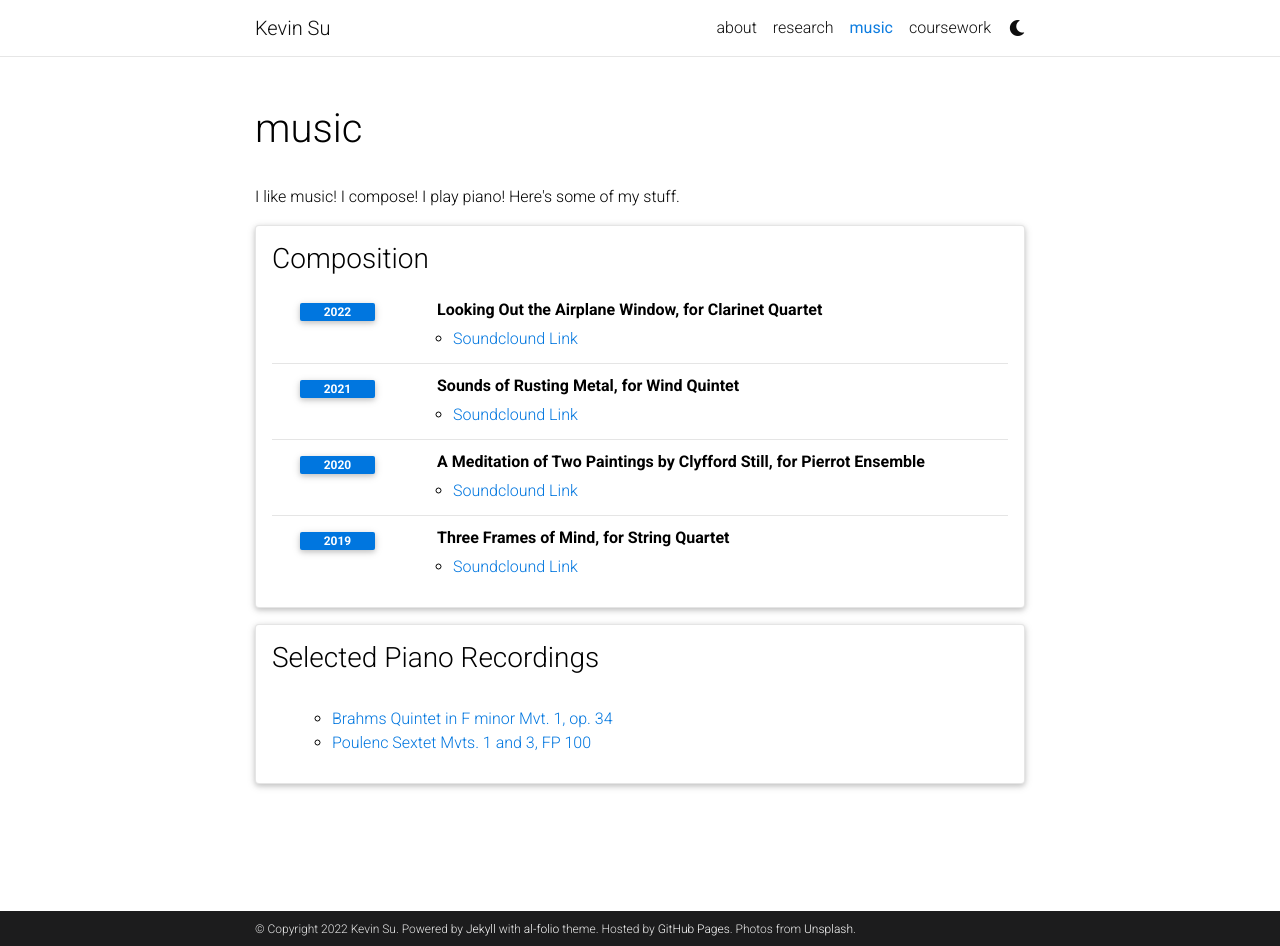
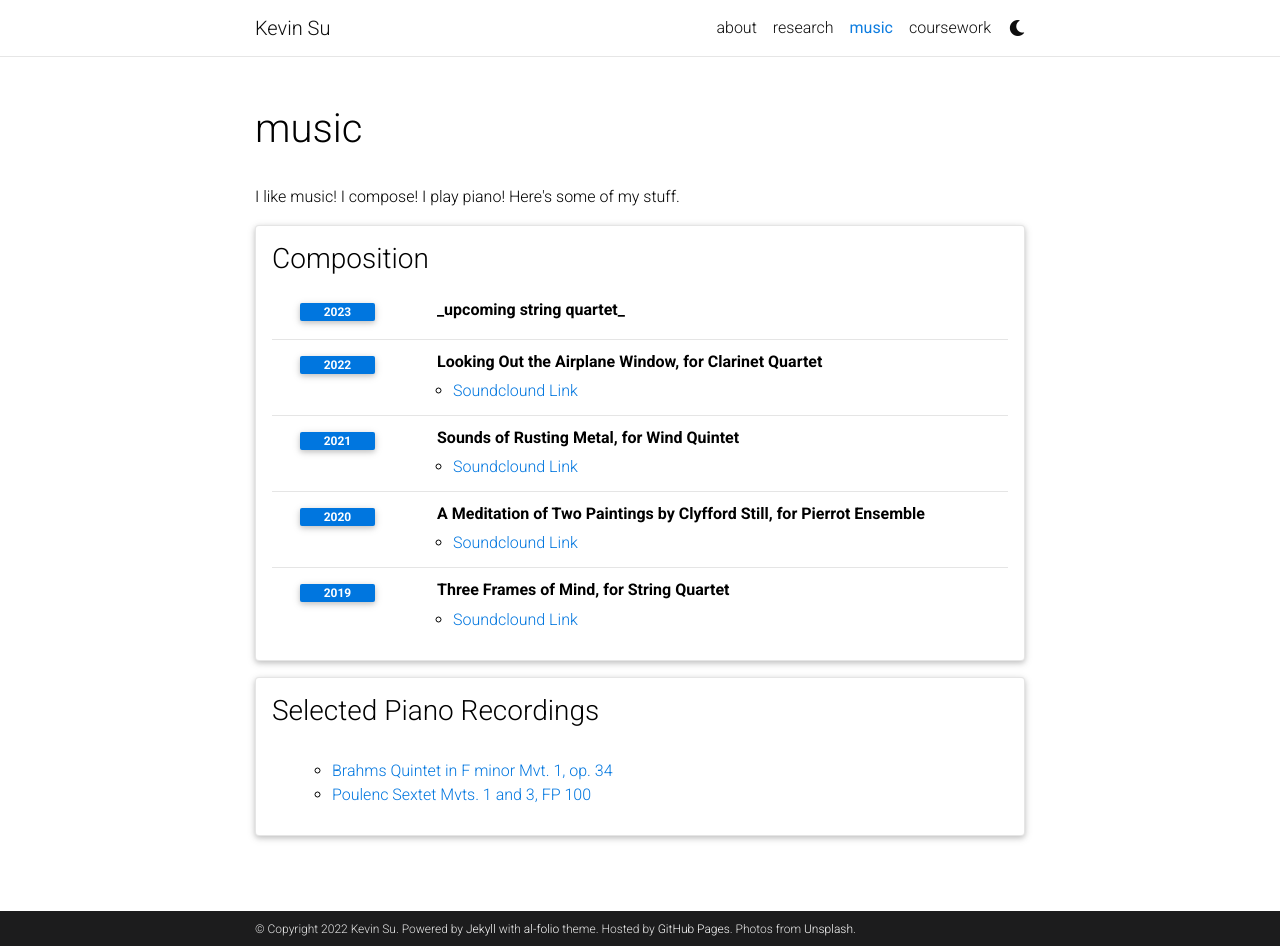
Before and after one commit to kevin20841/kevin20841.github.io, a Jekyll site: the page built from _pages/music.md, in a window 1280 px wide and 946 px high. Built offline with Jekyll 4.4.1, drawn with Linux system fonts in a browser that asks for light colours; comment, search, counter and statistics services are not loaded; a style sheet for code colours, icons or effects is not loaded.

Commit message:
Update music.yml

```diff
--- a/_data/music.yml
+++ b/_data/music.yml
@@ -1,6 +1,8 @@
 - title: Composition
   type: time_table
   contents:
+    - title: _upcoming string quartet_
+      year: 2023
     - title: Looking Out the Airplane Window, for Clarinet Quartet
       year: 2022
       items:
```
